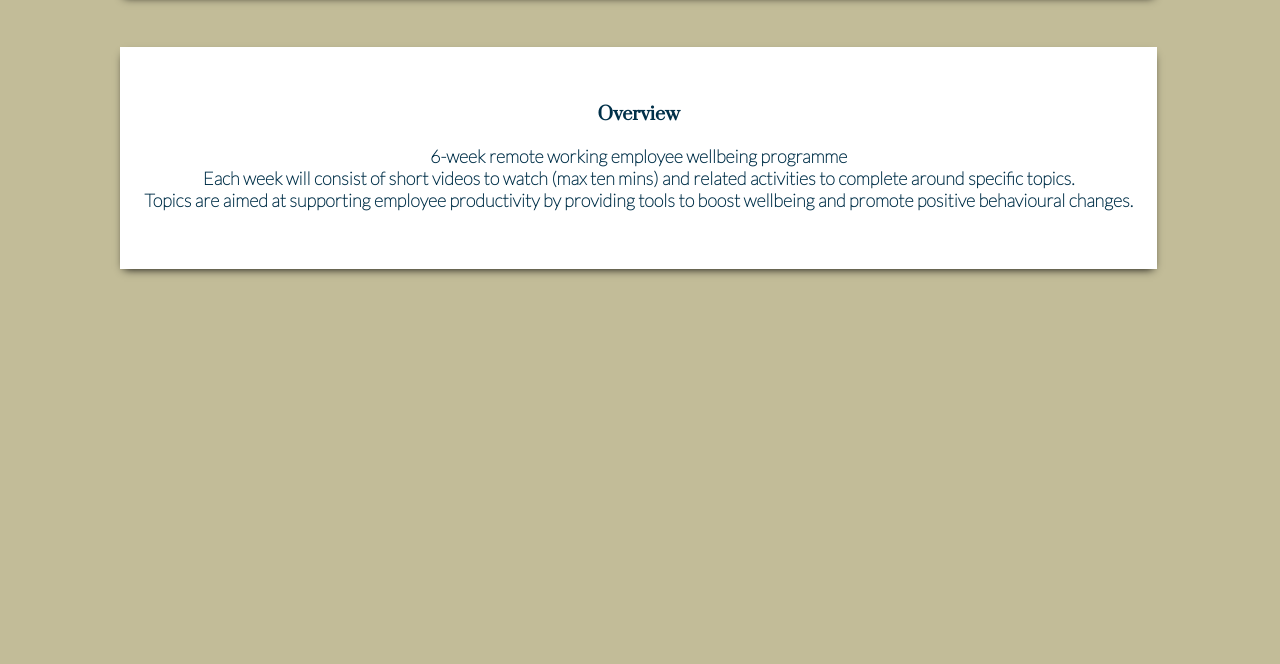
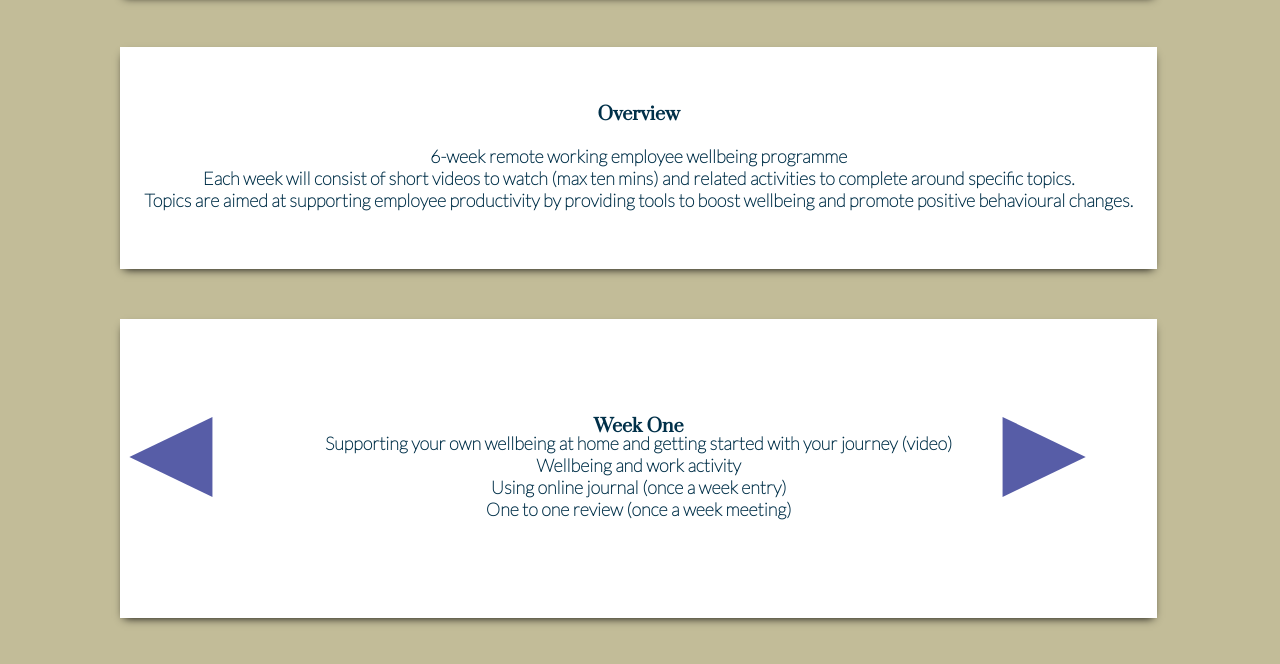
Before and after one commit to Eden-Brawn/csym2043_assignment, a plain HTML site: page classes.html in a window 1280 px wide. Shown: the part 580-1244 px from the top of the page. Before the commit the page ends 899 px from the top, so only its background shows below. Drawn offline with Linux system fonts and the light colour scheme.

Commit message:
createtd the third card for the classes, by week, and put the content in a grid on it

```diff
--- a/classes.html
+++ b/classes.html
@@ -37,5 +37,16 @@
                 Topics are aimed at supporting employee productivity by providing tools to boost wellbeing and promote positive behavioural changes.</p>
         </div>
     </div>
+    <div class="classcard1" id="classcard1">
+        <div class="classcard">
+            <img src="images/arrowleft.svg" alt="" class="left">
+            <h3>Week One</h3>
+            <p>Supporting your own wellbeing at home and getting started with your journey (video)<br>
+                Wellbeing and work activity<br>
+                Using online journal (once a week entry)<br>
+                One to one review (once a week meeting)<br></p>
+            <img src="images/arrowright.svg" alt="" class="right">
+        </div>
+    </div>
 </body>
 </html>
--- a/style.css
+++ b/style.css
@@ -11,6 +11,7 @@ body{
     grid-template-areas: "header header header header header header header"
                             ". title title title title title ."
                             ". text text text text text ."
+                            ". classcard1 classcard1 classcard1 classcard1 classcard1 . "
                             ". pillar1 . pillar2 . pillar3 .";
 }
 header{
@@ -213,6 +214,42 @@ li, a{
     font-size: 18px;
     color: rgb(0, 48, 73);
 }
+.classcard{
+    text-align: center;
+    padding-top: 95px;
+    padding-bottom: 80px;
+    display: grid;
+    grid-template-rows: 10% 80% 10%;
+    grid-template-columns: auto;
+    grid-template-areas: "left text right";
+}
+.classcard, h3 {
+    font-family: 'Prata', serif;
+    font-size: 18px;
+    color: rgb(0, 48, 73);
+    grid-area: text;
+}
+.classcard, p{
+    font-family: 'Lato', sans-serif;
+    font-size: 18px;
+    color: rgb(0, 48, 73);
+    grid-area: text;
+}
+.left{
+    text-align: left;
+    grid-area: left;
+}
+.right{
+    text-align: right;
+    grid-area: right;
+}
+.classcard1{
+    background-color: white;
+    grid-area: classcard1;
+    margin-bottom: 50px;
+    color: rgb(0, 48, 73);
+    box-shadow: 0px 4px 9px -4px black;
+}
 li, a:link{
     color: #ffffff;
 }
```
Also changed, not shown: images/arrowleft.svg (added), images/arrowright.svg (added).
